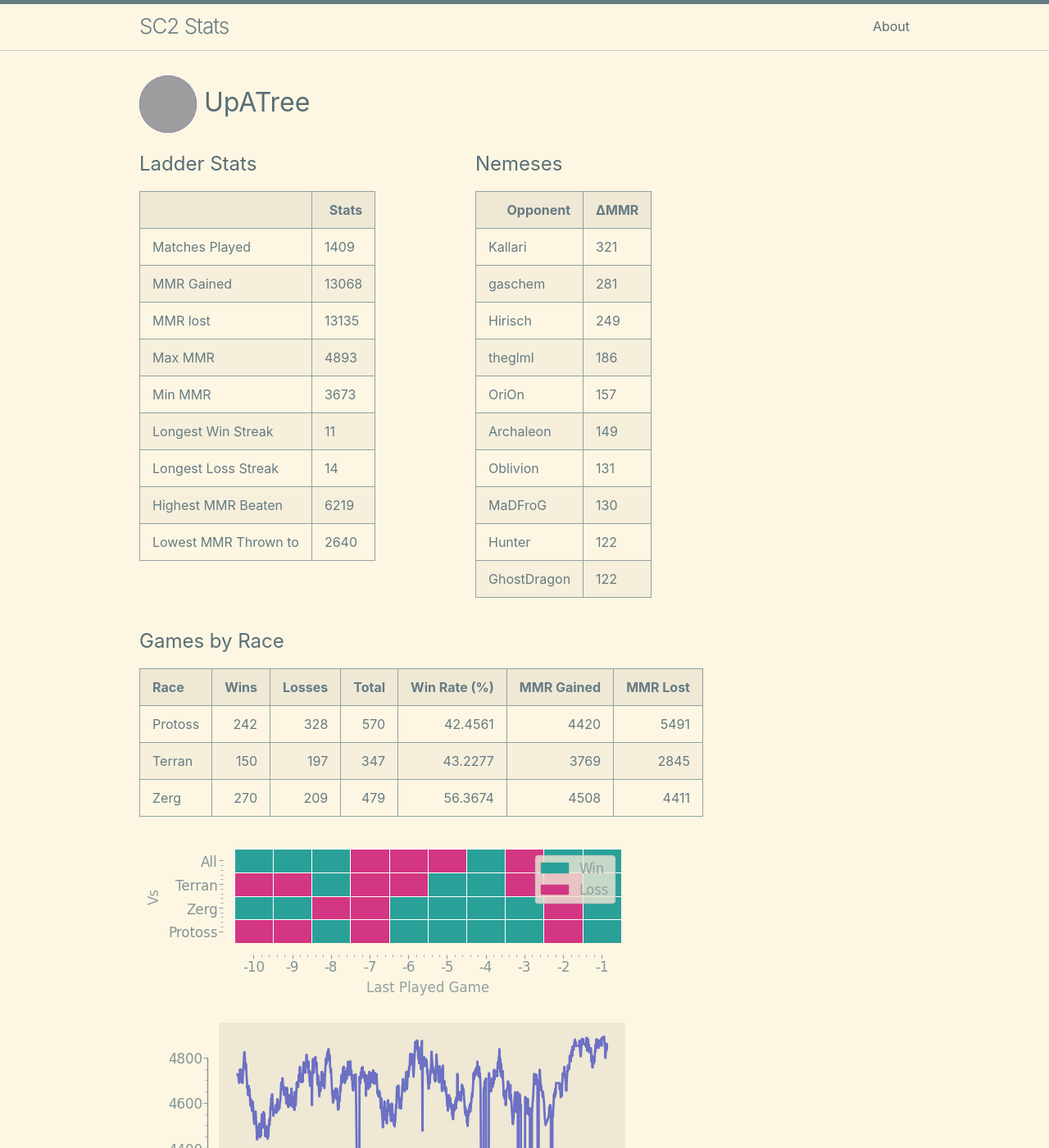
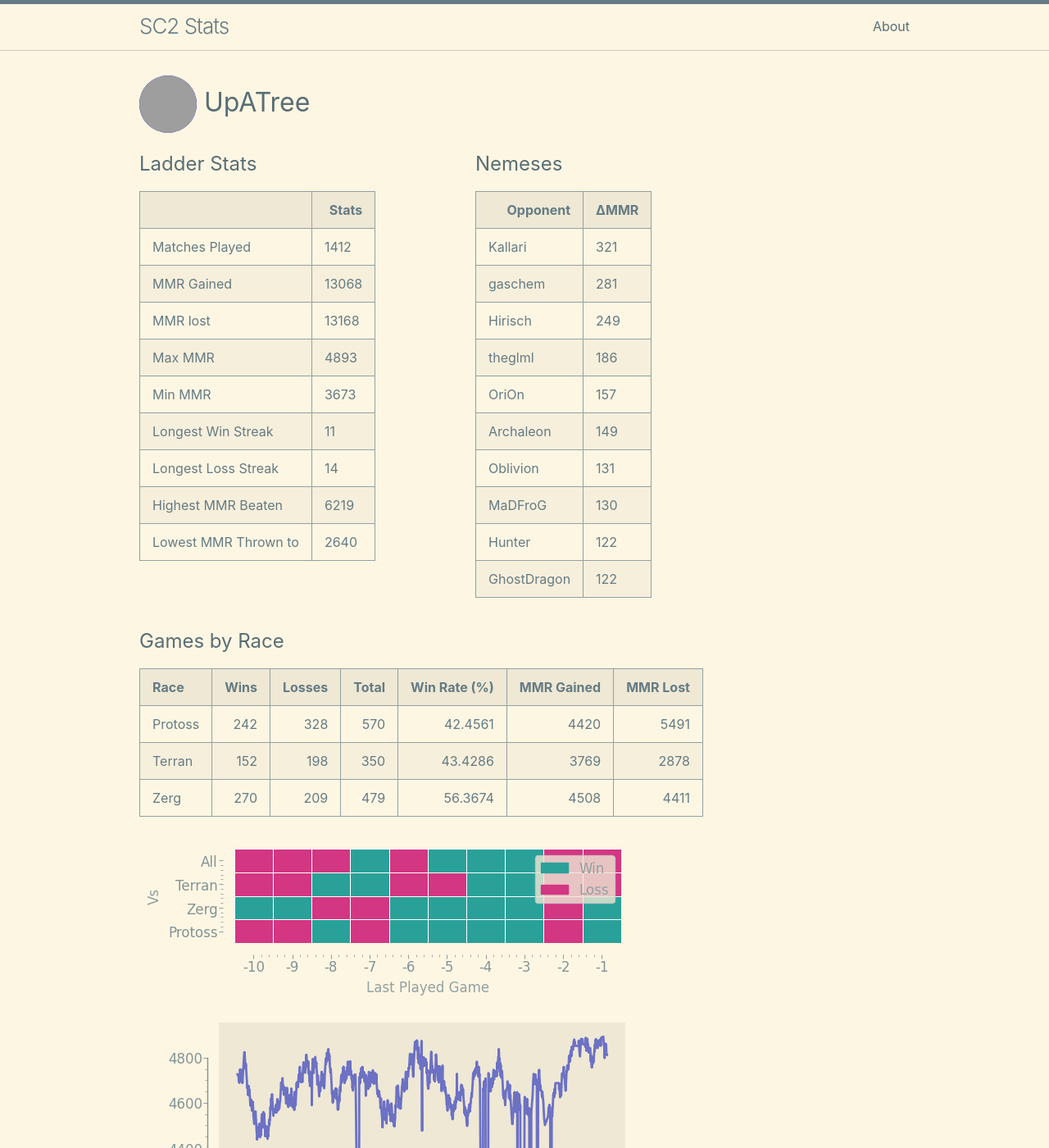
Before and after one commit to kylermurphy/UpATree, a Jekyll site: the page built from docs/index.md, in a window 1280 px wide and 1400 px high. Shown: the whole window at 82% size. Built offline with Jekyll 4.4.1, drawn with Linux system fonts in a browser that asks for light colours; grey boxes are pictures that could not be loaded.

Commit message:
running on push

```diff
--- a/docs/index.md
+++ b/docs/index.md
@@ -18,7 +18,7 @@ layout: home
   <tbody>
     <tr>
       <td>Matches Played</td>
-      <td>1409</td>
+      <td>1412</td>
     </tr>
     <tr>
       <td>MMR Gained</td>
@@ -26,7 +26,7 @@ layout: home
     </tr>
     <tr>
       <td>MMR lost</td>
-      <td>13135</td>
+      <td>13168</td>
     </tr>
     <tr>
       <td>Max MMR</td>
@@ -115,7 +115,7 @@ layout: home
 | Race    |   Wins |   Losses |   Total |   Win Rate (%) |   MMR Gained |   MMR Lost |
 |:--------|-------:|---------:|--------:|---------------:|-------------:|-----------:|
 | Protoss |    242 |      328 |     570 |        42.4561 |         4420 |       5491 |
-| Terran  |    150 |      197 |     347 |        43.2277 |         3769 |       2845 |
+| Terran  |    152 |      198 |     350 |        43.4286 |         3769 |       2878 |
 | Zerg    |    270 |      209 |     479 |        56.3674 |         4508 |       4411 |
 
 ![Games by Race](./assets/gm_hist.png)
--- a/log.txt
+++ b/log.txt
@@ -603,3 +603,4 @@ Writing a log file 2025-03-22 17:17:59.
 Writing a log file 2025-03-22 17:31:17.
 Writing a log file 2025-03-22 17:48:14.
 Writing a log file 2025-03-22 18:28:36.
+Writing a log file 2025-03-22 18:48:27.
```
Also changed, not shown: docs/assets/MMR.png, docs/assets/daily.png, docs/assets/gm_hist.png, docs/assets/r_wrt.png, 1 other file.
